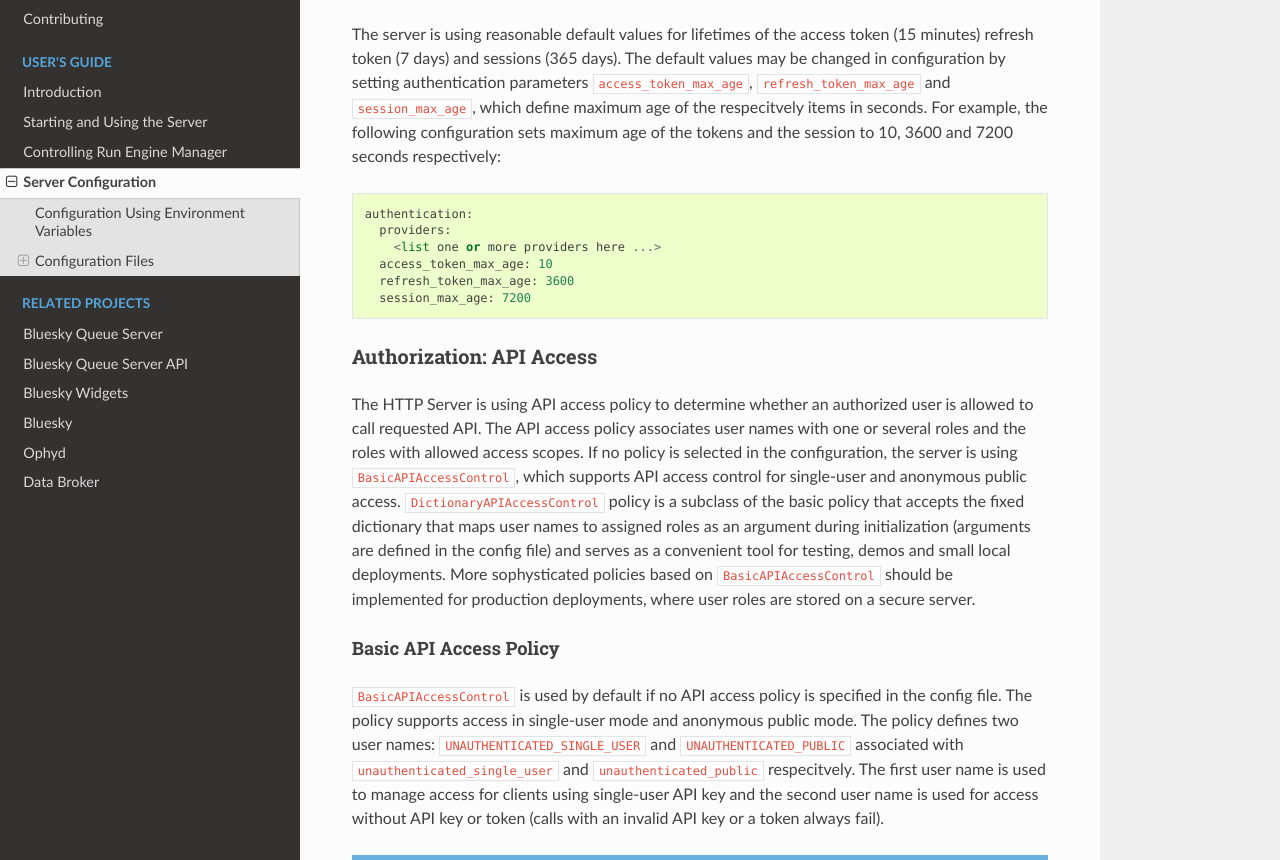
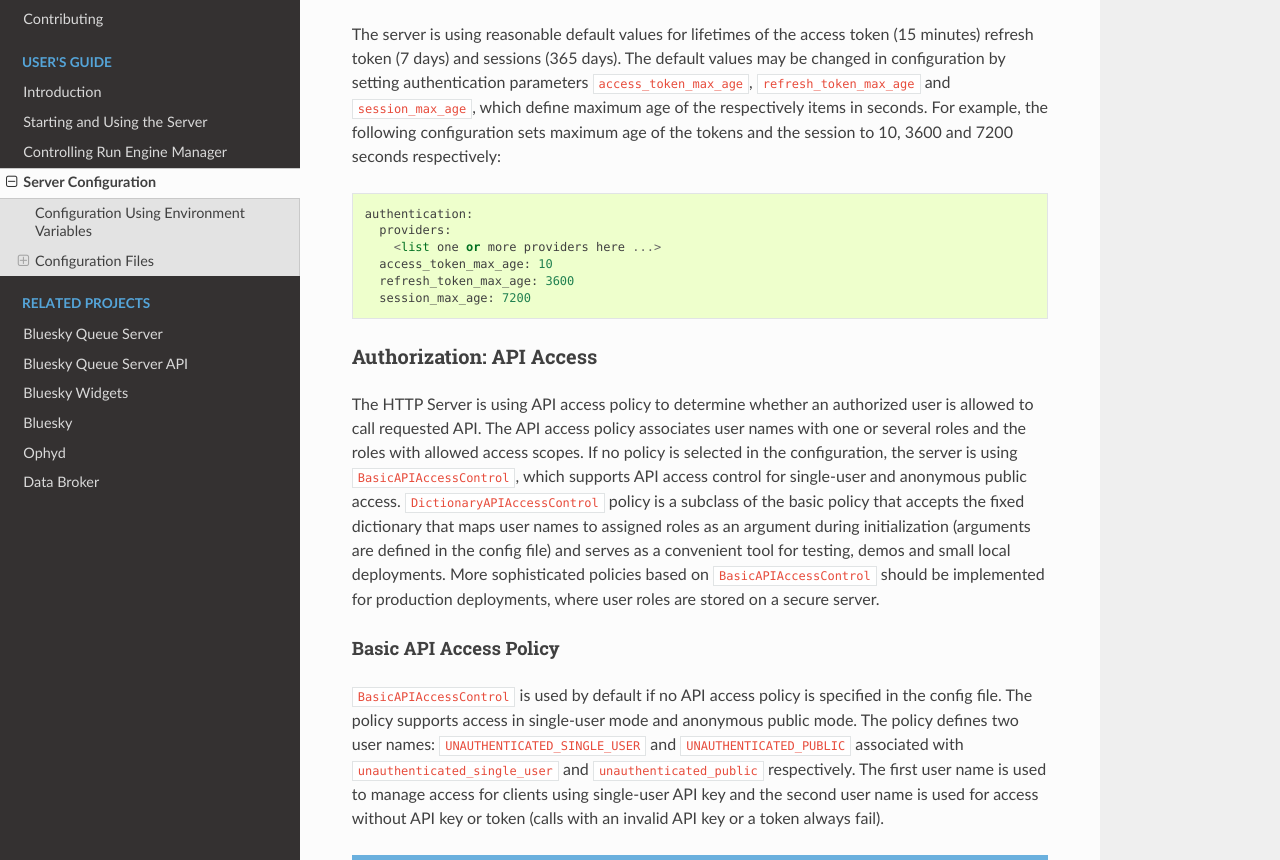
Before and after one commit to bluesky/bluesky-httpserver, a Sphinx documentation site: the page built from docs/source/configuration.rst, in a window 1280 px wide and 1400 px high, scrolled down 6218 px. Shown: the part 160-1020 px from the top of the window. Built offline with Sphinx 7.4.7 and the Read the Docs theme 3.1.0, drawn with Linux system fonts in a browser that asks for light colours; some of the changed text lies outside the part shown.

```diff
--- a/docs/source/configuration.rst
+++ b/docs/source/configuration.rst
@@ -301,7 +301,7 @@ Expiration Time for Tokens and Sessions
 The server is using reasonable default values for lifetimes of the access token (15 minutes)
 refresh token (7 days) and sessions (365 days). The default values may be changed in
 configuration by setting authentication parameters ``access_token_max_age``,
-``refresh_token_max_age`` and ``session_max_age``, which define maximum age of the respecitvely
+``refresh_token_max_age`` and ``session_max_age``, which define maximum age of the respectively
 items in seconds. For example, the following configuration sets maximum age of the tokens
 and the session to 10, 3600 and 7200 seconds respectively::
 
@@ -324,7 +324,7 @@ supports API access control for single-user and anonymous public access.
 accepts the fixed dictionary that maps user names to assigned roles as an argument
 during initialization (arguments are defined in the config file) and serves as
 a convenient tool for testing, demos and small local deployments.
-More sophysticated policies based on ``BasicAPIAccessControl`` should be implemented
+More sophisticated policies based on ``BasicAPIAccessControl`` should be implemented
 for production deployments, where user roles are stored on a secure server.
 
 .. _basic_api_access_policy:
@@ -335,7 +335,7 @@ Basic API Access Policy
 ``BasicAPIAccessControl`` is used by default if no API access policy is specified in
 the config file. The policy supports access in single-user mode and anonymous public mode.
 The policy defines two user names: ``UNAUTHENTICATED_SINGLE_USER`` and ``UNAUTHENTICATED_PUBLIC``
-associated with ``unauthenticated_single_user`` and ``unauthenticated_public`` respecitvely.
+associated with ``unauthenticated_single_user`` and ``unauthenticated_public`` respectively.
 The first user name is used to manage access for clients using single-user API key and
 the second user name is used for access without API key or token (calls with an invalid
 API key or a token always fail).
--- a/docs/source/usage.rst
+++ b/docs/source/usage.rst
@@ -296,7 +296,7 @@ the browser. The API request does not require authentication::
 Administrative API
 ==================
 
-Some API are available only to clients with administrative permissons
+Some API are available only to clients with administrative permissions
 (scope ``admin:read:principals`` and/or ``admin:apikeys``).
 
 
```
Also changed, not shown: other parts of docs/source/configuration.rst (+3 -3 lines).
